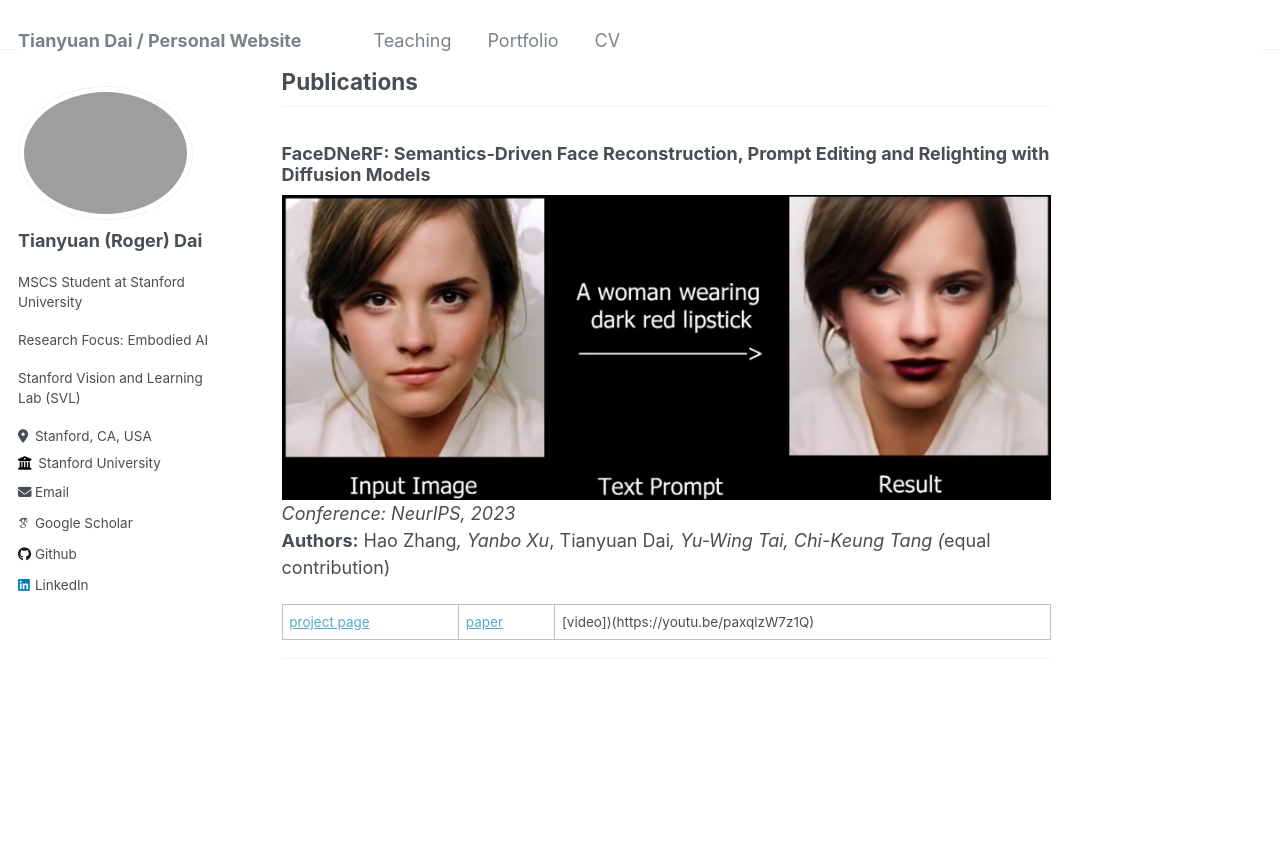
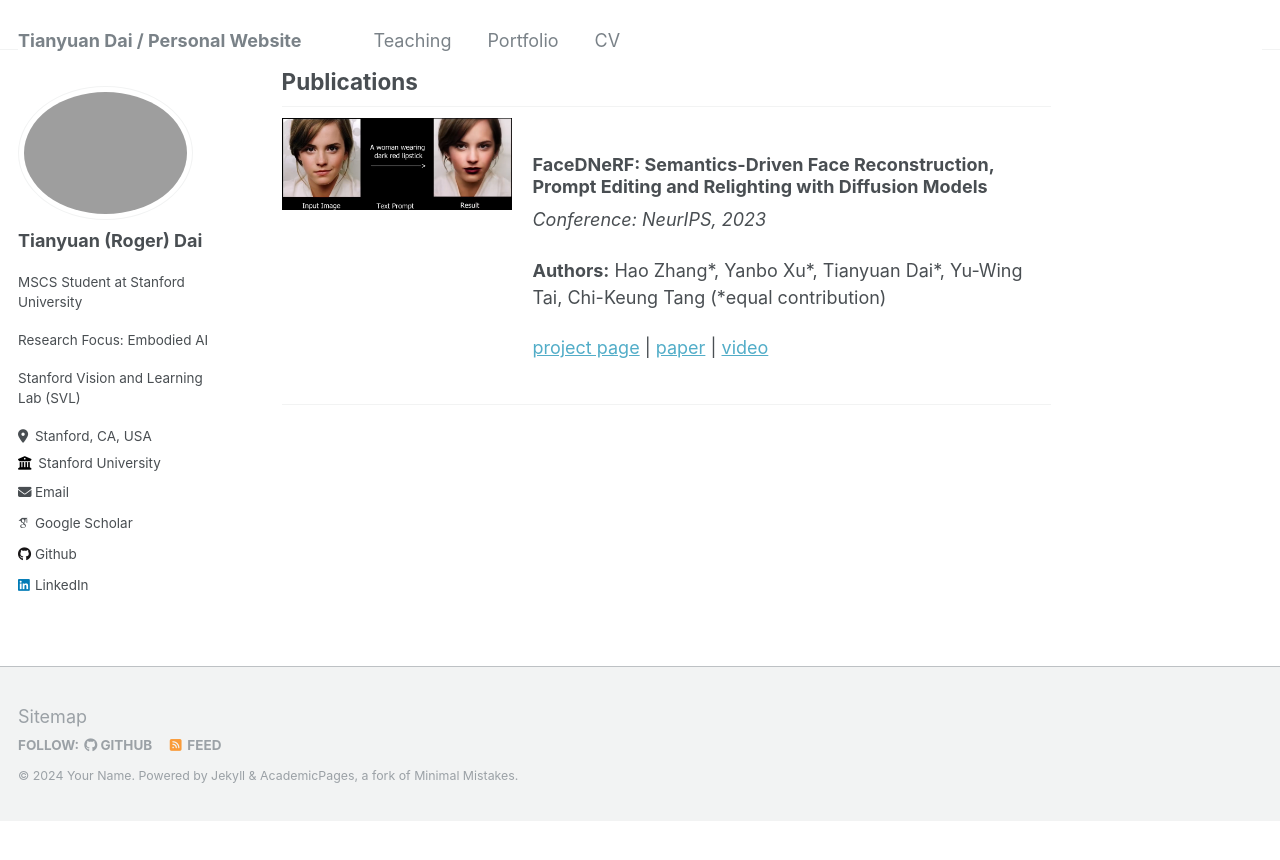
Before and after one commit to RogerDAI1217/RogerDai.github.io, a Jekyll site: the page built from _pages/about.md, in a window 1280 px wide and 900 px high, scrolled down 399 px. Shown: the top 860 px of the window. Built offline with Jekyll 4.4.1, drawn with Linux system fonts in a browser that asks for light colours; some web fonts are replaced; after the commit the page ends 1221 px from its top, so only the background shows below that.

Commit message:
Update about.md

```diff
--- a/_pages/about.md
+++ b/_pages/about.md
@@ -13,12 +13,16 @@ Special thanks to Prof. [Hao Su](https://cseweb.ucsd.edu/~haosu/), whose talk at
 
 ## Publications
 
-### FaceDNeRF: Semantics-Driven Face Reconstruction, Prompt Editing and Relighting with Diffusion Models
-![FaceDNeRF Image](/images/Cover-FaceDNeRF.png)
-*Conference: NeurIPS, 2023*
-**Authors:** Hao Zhang*, Yanbo Xu*, Tianyuan Dai*, Yu-Wing Tai, Chi-Keung Tang
-(*equal contribution)
-
-[project page](https://github.com/BillyXYB/FaceDNeRF) | [paper](https://arxiv.org/abs/2306.00783) | [video])(https://youtu.be/paxqlzW7z1Q)
+<div style="display: flex; align-items: flex-start; margin-bottom: 20px;">
+  <div style="flex: 0 0 30%; margin-right: 20px;">
+    <img src="/images/Cover-FaceDNeRF.png" style="width: 100%;">
+  </div>
+  <div style="flex: 1;">
+    <h3>FaceDNeRF: Semantics-Driven Face Reconstruction, Prompt Editing and Relighting with Diffusion Models</h3>
+    <p><em>Conference: NeurIPS, 2023</em></p>
+    <p><strong>Authors:</strong> Hao Zhang*, Yanbo Xu*, Tianyuan Dai*, Yu-Wing Tai, Chi-Keung Tang (*equal contribution)</p>
+    <p><a href="https://github.com/BillyXYB/FaceDNeRF">project page</a> | <a href="https://arxiv.org/abs/2306.00783">paper</a> | <a href="https://youtu.be/paxqlzW7z1Q">video</a></p>
+  </div>
+</div>
 
 ---
```
